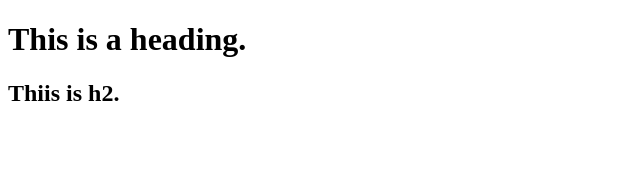
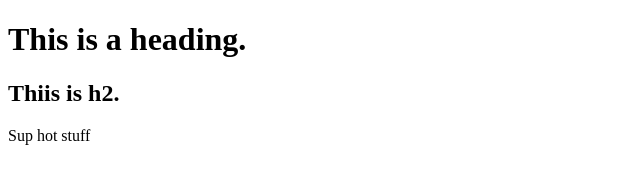
Before and after one commit to svenphan/iat339demo, a plain HTML site: page index.html in a window 1280 px wide. Shown: the whole page, without its empty margins (0-640 px from the left). Drawn offline with Linux system fonts and the light colour scheme.

Commit message:
added a <p>

```diff
--- a/index.html
+++ b/index.html
@@ -5,6 +5,7 @@
 	<body>
 		<h1>This is a heading.</h1>
 		<h2>Thiis is h2.</h2>
+		<p>Sup hot stuff</p>
 
 	</body>
 
```
